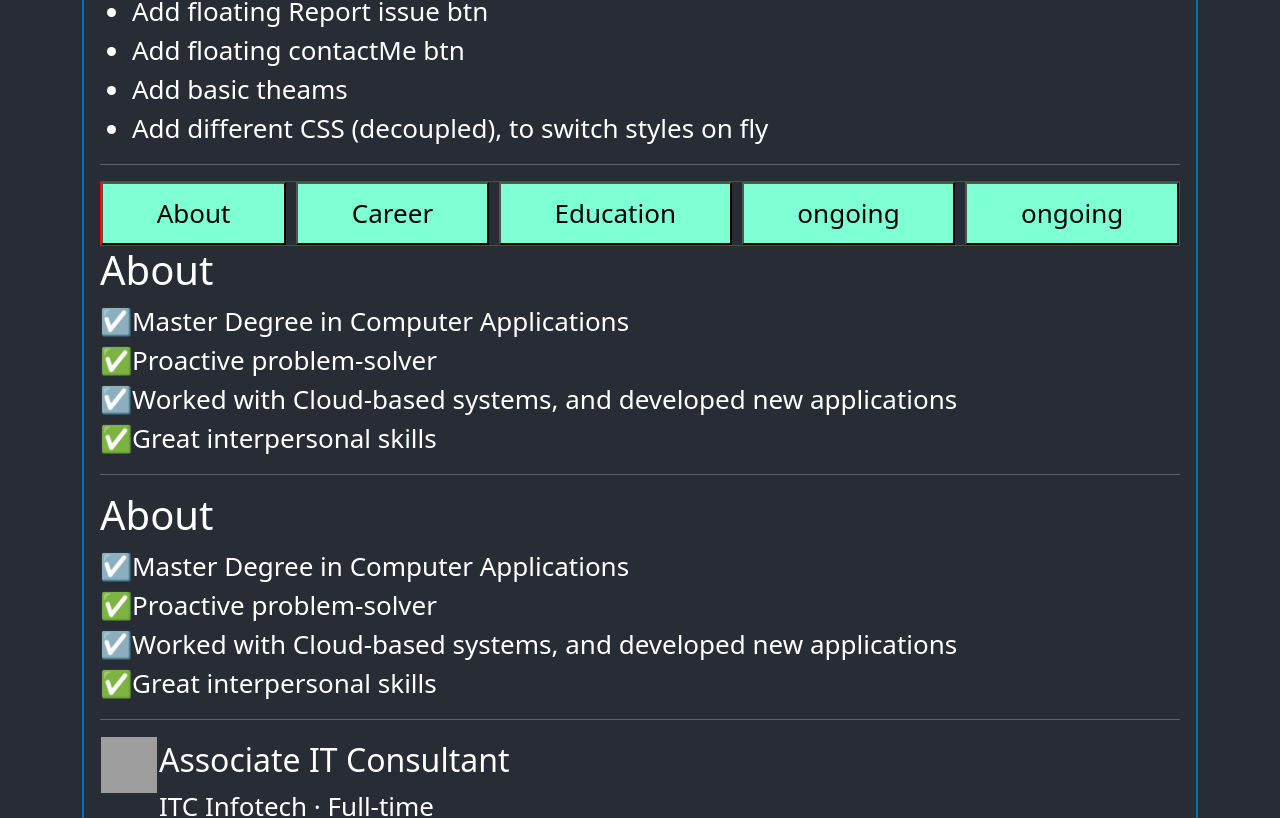
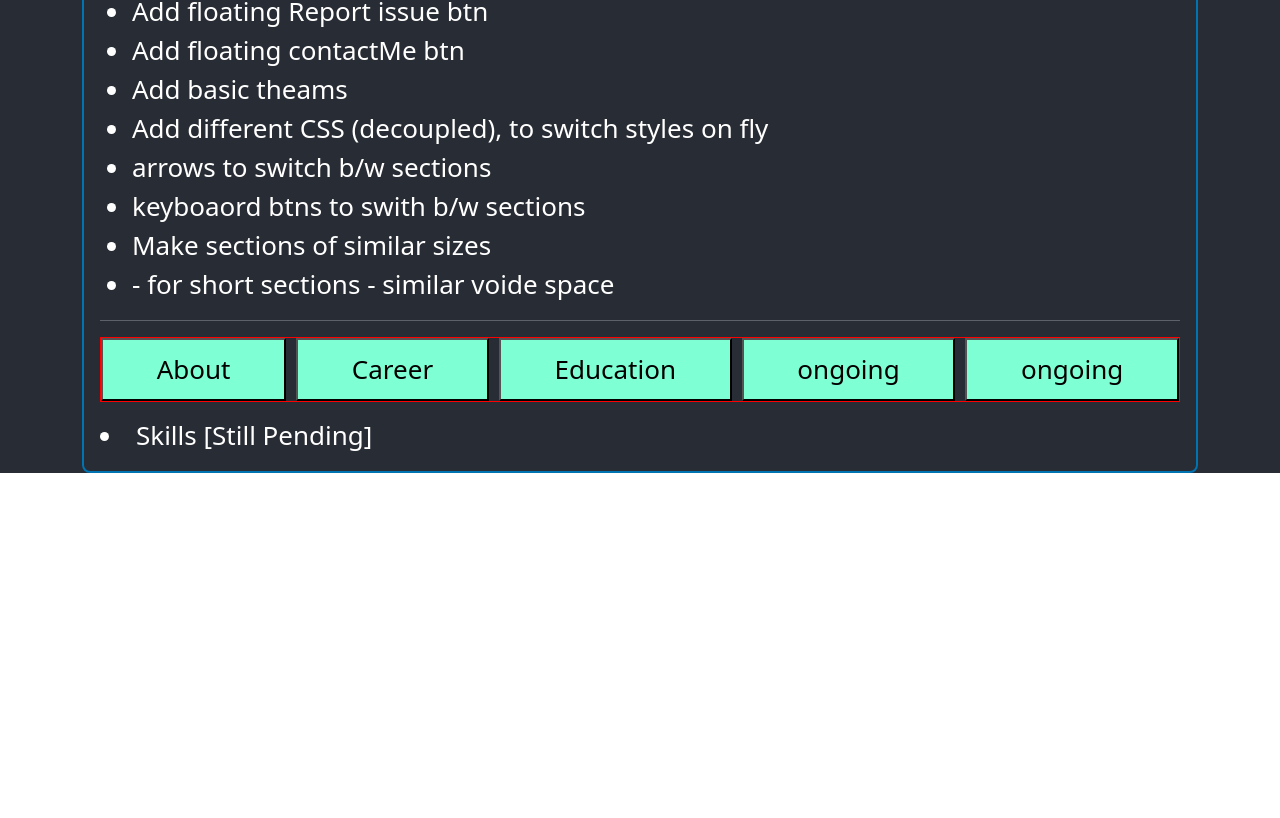
Before and after one commit to Dalveer-Singh/DalveerSinghPortfolio, a React (Create React App) app in the folder app/: page / in a window 1280 px wide. Shown: the part 749-1567 px from the top of the page. After the commit the page ends 1222 px from the top, so only its background shows below. Built offline with nearby package versions, Linux system fonts and the light colour scheme; grey boxes are pictures that could not be loaded.

Commit message:
updated section style- and animations

```diff
--- a/app/src/components/LinkedinProfile.js
+++ b/app/src/components/LinkedinProfile.js
@@ -10,34 +10,14 @@
 // const funMenuClick = new Actions().menuSelected;
 
 const ProfileApp = () => {
-  const [visibleSection, setVisibleSection] = useState({
-    about: false,
-    career: false,
-    education: false,
-    ongoing: false,
-    ongoing2: false,
-  });
-
-  const aboutRef = useRef(null);
-  const servicesRef = useRef(null);
-  const contactRef = useRef(null);
-
-  const toggleVisibility = (ref) => {
-    if (ref.current) {
-      ref.current.style.display = ref.current.style.display === "none" ? "block" : "none";
-    }
-  };
-
-  // setVisibleSection("about", false);
-
   return (
     <Container /* for bootStrap */>
       <div className="border-wrapper leftAlign">
         <Photo />
         <PersonalInfo />
-        <Menu toggleVisibility={toggleVisibility} aboutRef={aboutRef} />
+        <Menu />
 
-        {aboutRef && <About />}
+        {/* {aboutRef && <About />} */}
         {/* {visibleSection.about && <About />} */}
         <About />
         <Experience />
@@ -51,13 +31,13 @@
 
 export default ProfileApp;
 
-const Menu = (toggleVisibility, aboutRef) => {
+const Menu = () => {
   return (
     <div className="menu">
       {/* <p>// options</p> */}
       <button
-        onClick={() => toggleVisibility(aboutRef)}
-        // onClick={funMenuClick}
+        // onClick={() => toggleVisibility(aboutRef)}
+        onClick={funMenuClick}
         sectionRef="aboutSection"
       >
         About
@@ -95,23 +75,24 @@
       e.target.attributes.sectionref.value != null
     ) {
       var clickedSection = e.target.attributes.sectionref.value;
-      // console.log(clickedSection);
-      // console.log(visibleSection);
-      // console.log(setVisibleSection);
-      // handleReset();
+      if (document.getElementById(clickedSection) != null) {
+        // hide all sections
+        const allSection = document.querySelectorAll(`.section`);
+        allSection.forEach((element) => {
+          element.style.height = "0";
+          // element.style.display = "none";
+          element.style.transform = "scaleY(0)";
+        });
+        // show selected section
+        // document.getElementById(clickedSection).style.display = "";
+        document.getElementById(clickedSection).style.height = "fit-content";
+        document.getElementById(clickedSection).style.transform = "scaleY(1)";
+
+        // scroll down
+        e.target.scrollIntoView({ behavior: "smooth" });
+      }
     }
   }
-
-  // function handleReset() {
-  //   const resetState = Object.keys(visibleSection).reduce((acc, key) => {
-  //     // console.log(key);
-  //     // console.log(acc[key]);
-  //     acc[key] = false;
-  //     setVisibleSection[key] = false;
-  //     return acc;
-  //   }, {});
-  //   // setState(resetState);
-  // }
 };
 function Photo() {
   return (
@@ -154,6 +135,10 @@
         <li>Add floating contactMe btn</li>
         <li>Add basic theams</li>
         <li>Add different CSS (decoupled), to switch styles on fly</li>
+        <li>arrows to switch b/w sections</li>
+        <li>keyboaord btns to swith b/w sections</li>
+        <li>Make sections of similar sizes</li>
+        <li> - for short sections - similar voide space</li>
       </ul>
       <hr />
     </div>
@@ -162,7 +147,7 @@
 
 function About() {
   return (
-    <div id="aboutSection">
+    <div id="aboutSection" className="section">
       <h1>About</h1>
       <p>
         ☑️Master Degree in Computer Applications <br />
@@ -196,7 +181,7 @@
   ];
 
   return (
-    <div className="experience-container">
+    <div className="experience-container section" id="careerSection">
       {experiences.map((exp, index) => (
         <div key={index}>
           <td>
@@ -234,7 +219,7 @@
   ];
 
   return (
-    <div>
+    <div className="section" id="eduSection">
       <h1>Education</h1>
       {education.map((edu, index) => (
         <div key={index}>
@@ -282,7 +267,7 @@
   ];
 
   return (
-    <div>
+    <div className="section" id="recommendationSection">
       <h1>Recommendations</h1>
       {recommendations.map((rec, index) => (
         <div key={index} className="recommendation-card">
--- a/app/src/components/style/LinkedinProfile.css
+++ b/app/src/components/style/LinkedinProfile.css
@@ -1,5 +1,6 @@
 * {
-  transition: all 0.5s ease-out;
+  transition: all 0.2s ease-out;
+  animation: all 0.2s ease-in-out;
 }
 
 .border-wrapper {
@@ -54,9 +55,17 @@
   opacity: 0.5;
 }
 
+.section {
+  overflow: hidden;
+  transform-origin: top;
+  transition: transform 0.26s ease;
+  height: 0;
+}
+
 .menu {
   border: 1px solid red;
   animation: slideDown 0.5s ease-out forwards; /* Animate from 0 to full height */
+  margin-bottom: 14px;
 
   display: grid;
   grid-auto-flow: column;
```
